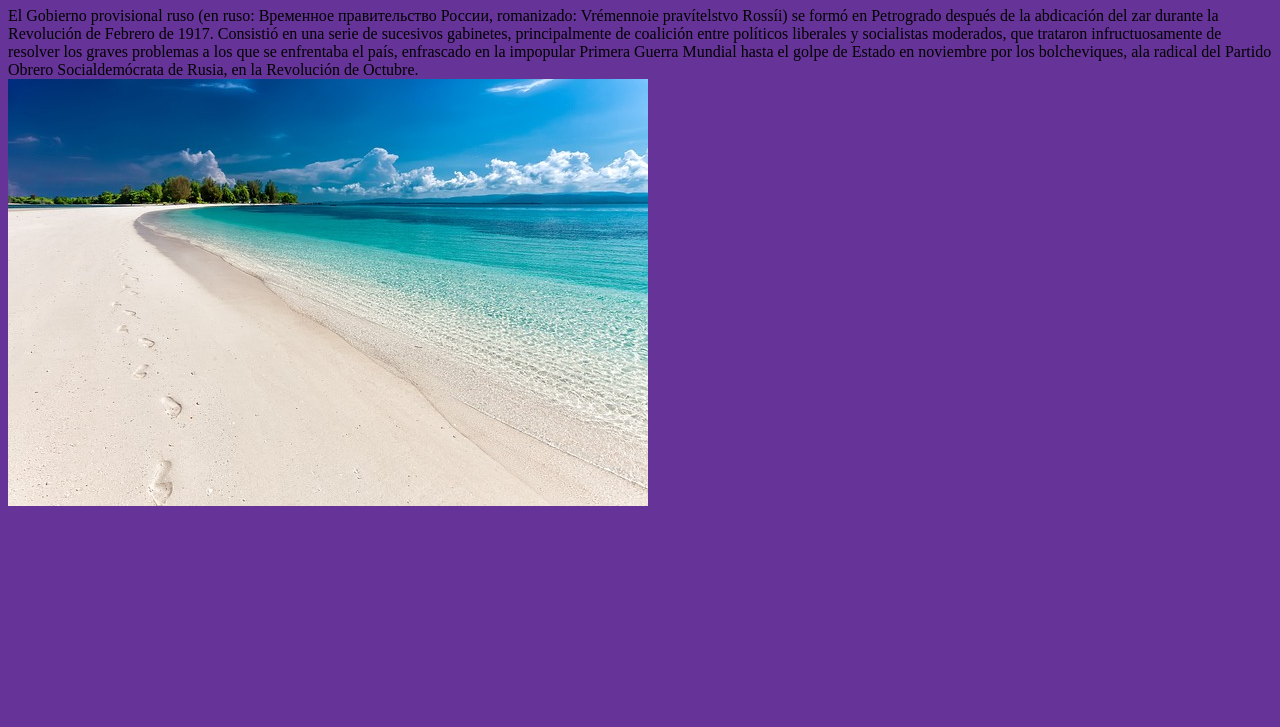
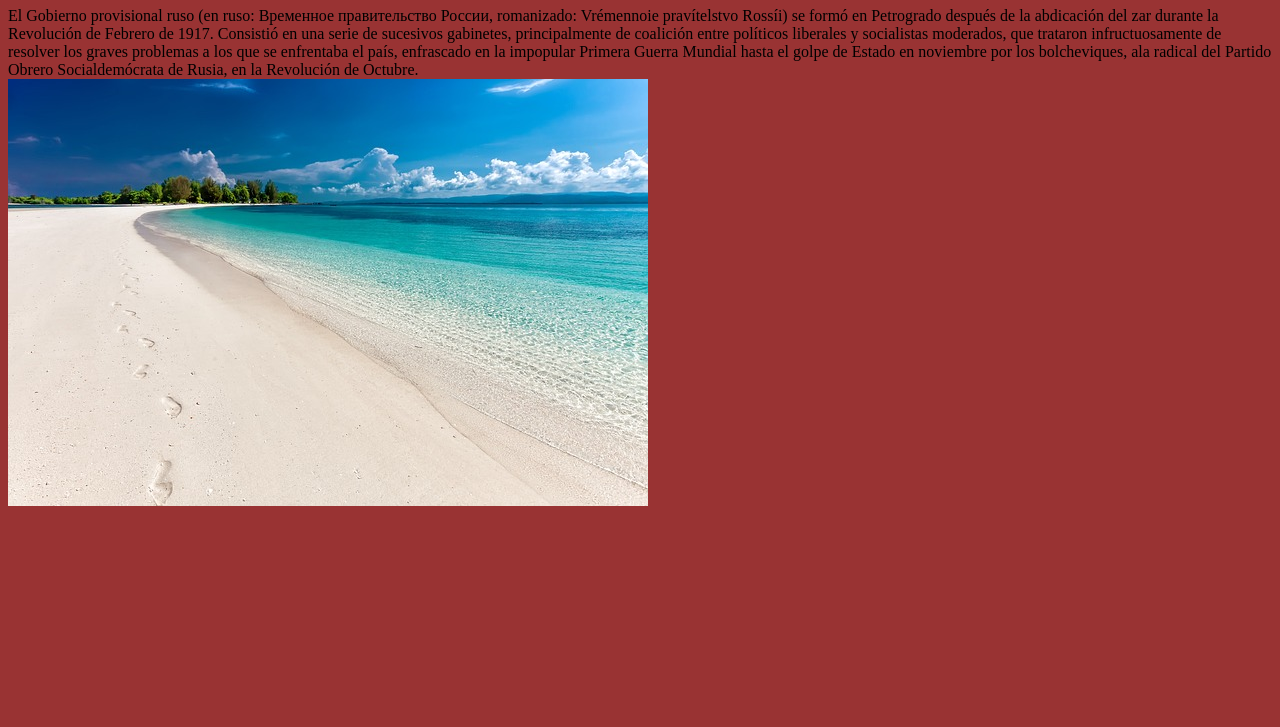
Before and after one commit to Ycamacho-hub/testonly, a plain HTML site: page index.html in a window 1280 px wide. Shown: the part 73-800 px from the top of the page. Drawn offline with Linux system fonts and the light colour scheme.

Commit message:
Color rojo

```diff
--- a/index.css
+++ b/index.css
@@ -3,5 +3,5 @@
 }
 
 body{
-    background-color: rebeccapurple;
+    background-color: rgb(153, 51, 51);
 }
```
